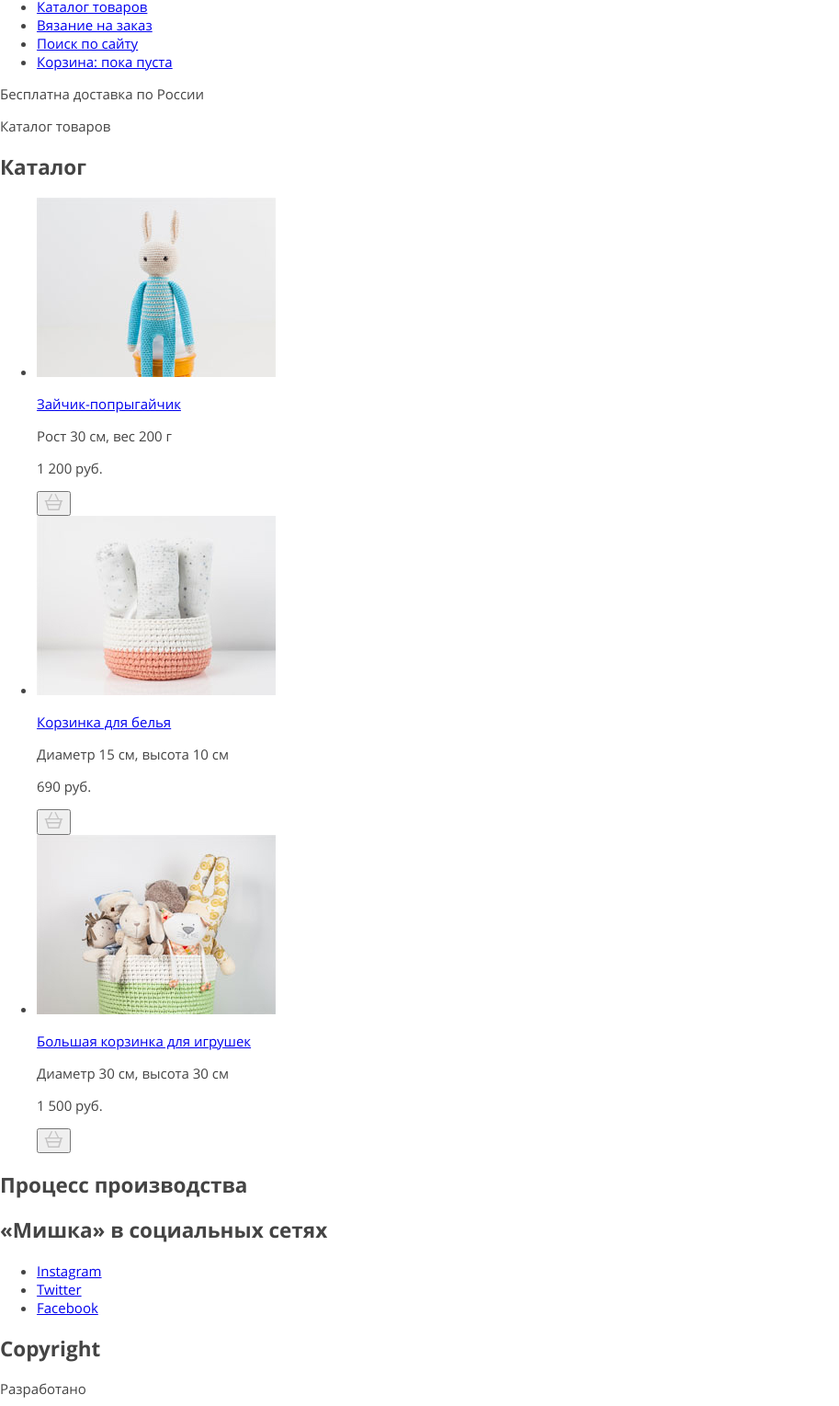
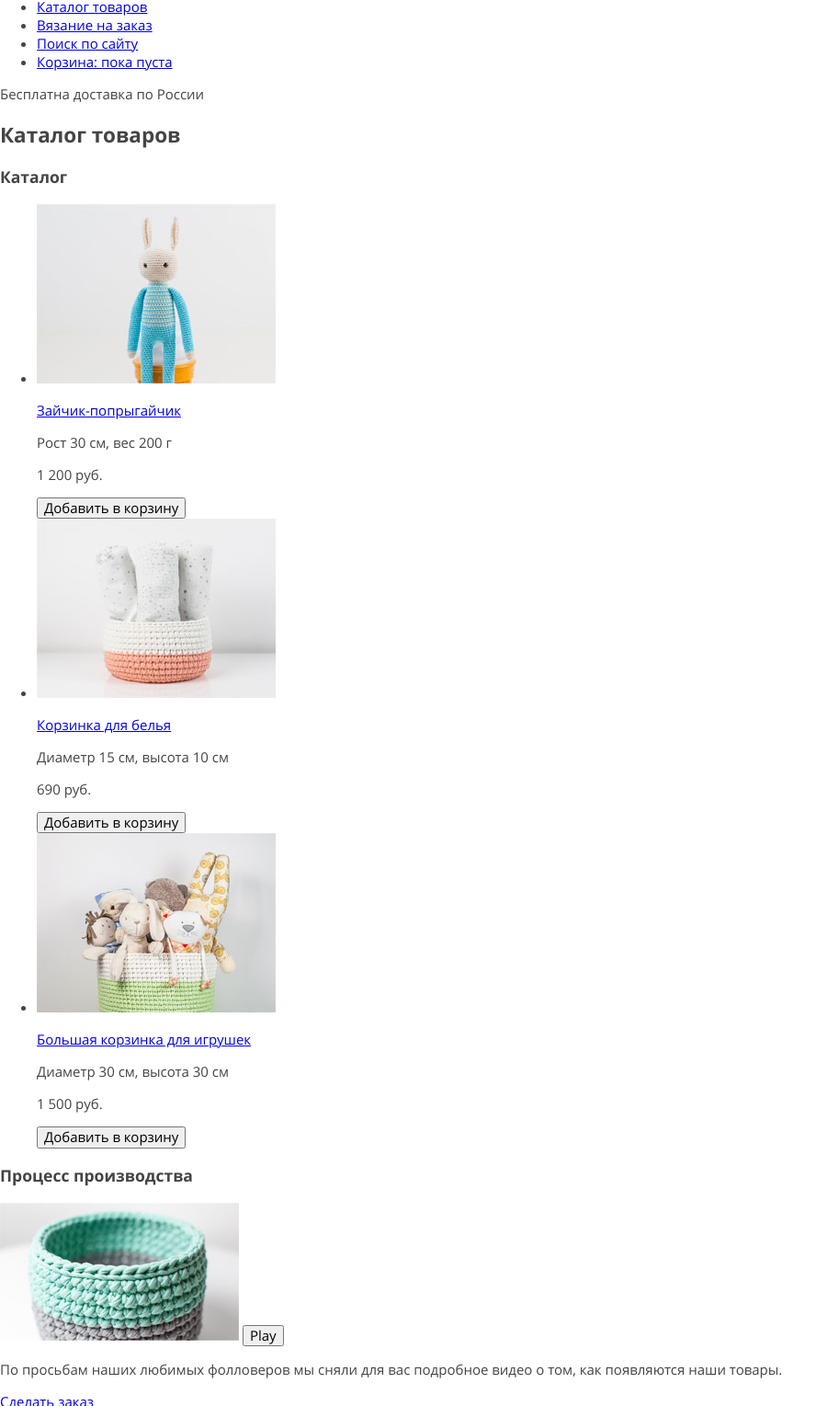
Before and after one commit to GonzoBard/test-for-test, a website: page src/html/catalog.html in a window 1280 px wide. Shown: the part 188-1717 px from the top of the page at 92% size, without its empty margins (0-913 px from the left). Drawn offline with nearby package versions, Linux system fonts and the light colour scheme; files that its build step writes are made by us from their sources; files whose address does not match are found by name.

Commit message:
catalog.html, order-form.html

```diff
--- a/src/html/catalog.html
+++ b/src/html/catalog.html
@@ -28,13 +28,10 @@
 </header>
 
 <main class="page-main">
-  <p class="page-main__title">
-    Каталог товаров
-  </p>
+  <h2>Каталог товаров</h2>
 
   <section class="catalog">
-    <h2 class="visually-hidden">Каталог</h2>
-
+    <h3 class="visually-hidden">Каталог</h3>
     <ul class="catalog__list">
       <li class="catalog-item">
         <a class="catalog-item__pic" href="#" aria-label="Подробное описание товара">
@@ -46,9 +43,7 @@
         <p class="catalog-item__parameters">Рост 30 см, вес 200 г</p>
         <div class="catalog-item__price-wrap">
           <p class="catalog-item__price">1 200 руб.</p>
-          <button class="catalog-item__btn-basket" aria-label="Добавить в корзину">
-            <img src="img/site-nav__item-icon-basket.svg" alt="Добавить в корзину">
-          </button>
+          <button class="catalog-item__btn-basket">Добавить в корзину</button>
         </div>
       </li>
 
@@ -62,9 +57,7 @@
         <p class="catalog-item__parameters">Диаметр 15 см, высота 10 см</p>
         <div class="catalog-item__price-wrap">
           <p class="catalog-item__price">690 руб.</p>
-          <button class="catalog-item__btn-basket" aria-label="Добавить в корзину">
-            <img src="img/site-nav__item-icon-basket.svg" alt="Добавить в корзину">
-          </button>
+          <button class="catalog-item__btn-basket">Добавить в корзину</button>
         </div>
       </li>
 
@@ -78,9 +71,7 @@
         <p class="catalog-item__parameters">Диаметр 30 см, высота 30 см</p>
         <div class="catalog-item__price-wrap">
           <p class="catalog-item__price">1 500 руб.</p>
-          <button class="catalog-item__btn-basket" aria-label="Добавить в корзину">
-            <img src="img/site-nav__item-icon-basket.svg" alt="Добавить в корзину">
-          </button>
+          <button class="catalog-item__btn-basket">Добавить в корзину</button>
         </div>
       </li>
     </ul>
@@ -88,8 +79,13 @@
   </section>
 
   <section class="production-process">
-    <h2>Процесс производства</h2>
-
+    <h3>Процесс производства</h3>
+    <div class="video">
+      <img class="video__flashback" src="img/video__flashback--mobile.jpg" alt="" width="260" height="150">
+      <button class="video__play">Play</button>
+    </div>
+    <p class="production-process__intro">По просьбам наших любимых фолловеров мы сняли для вас подробное видео о том, как появляются наши товары.</p>
+    <a class="btn btn--usual" href="order-form.html">Сделать заказ</a>
   </section>
 
 </main>
--- a/src/scss/style.scss
+++ b/src/scss/style.scss
@@ -21,3 +21,5 @@
 @import 'blocks/catalog';
 @import 'blocks/catalog-item';
 @import 'blocks/production-process';
+@import 'blocks/video';
+@import 'blocks/order-form';
```
Also changed, not shown: src/html/index.html (+8 -10 lines), src/html/order-form.html (+16 -0 lines), src/img/production-process--icon-camera.svg (added), src/img/video__flashback--mobile.jpg (added), src/img/video__play--icon.svg (added), src/scss/blocks/order-form.scss (added), src/scss/blocks/video.scss (added).
